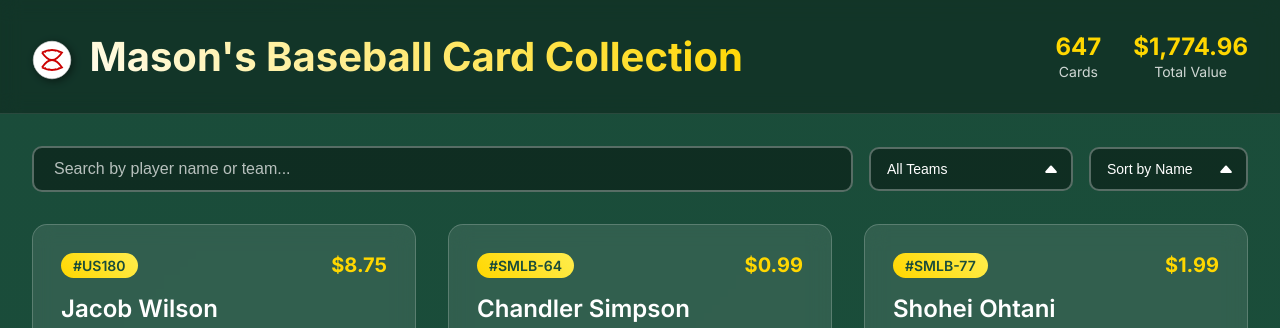
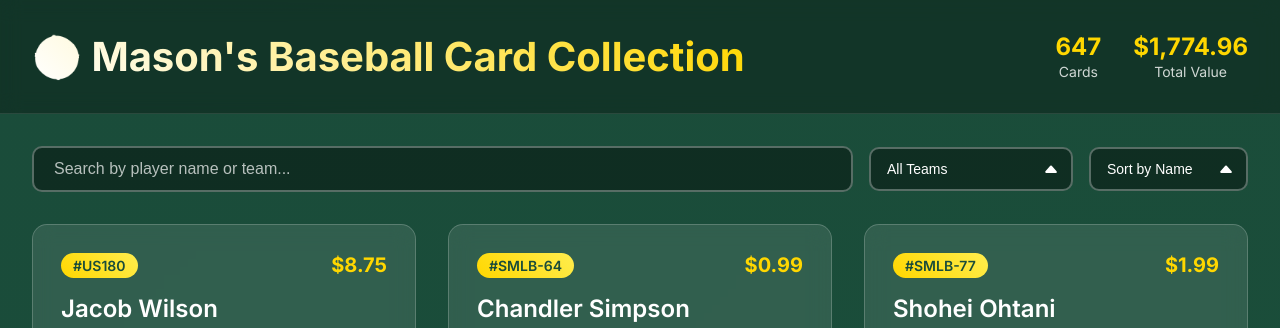
Before and after one commit to stevempoole/masons-baseball-cards, a website: page main.html in a window 1280 px wide. Shown: the top 328 px of the page. Drawn offline with Linux system fonts and the light colour scheme.

Commit message:
🥎 SIMPLE FIX: Using softball emoji for Chrome/Chromebook compatibility - works universally!

```diff
--- a/main.html
+++ b/main.html
@@ -14,23 +14,7 @@
         <!-- Header -->
         <header class="header">
             <div class="header-content">
-                <h1><svg class="baseball-header-icon" viewBox="0 0 32 32" width="40" height="40">
-                    <circle cx="16" cy="16" r="15" fill="#ffffff" stroke="#ddd" stroke-width="0.5"/>
-                    <!-- Classic baseball stitching pattern -->
-                    <path d="M8 10 Q16 6 24 10 Q20 16 16 16 Q12 16 8 10" stroke="#cc0000" stroke-width="1.5" fill="none"/>
-                    <path d="M8 22 Q16 26 24 22 Q20 16 16 16 Q12 16 8 22" stroke="#cc0000" stroke-width="1.5" fill="none"/>
-                    <!-- Stitch marks on curves -->
-                    <g stroke="#cc0000" stroke-width="1" fill="none">
-                        <path d="M10 9 L11 10"/>
-                        <path d="M13 8 L14 9"/>
-                        <path d="M18 8 L19 9"/>
-                        <path d="M21 9 L22 10"/>
-                        <path d="M10 23 L11 22"/>
-                        <path d="M13 24 L14 23"/>
-                        <path d="M18 24 L19 23"/>
-                        <path d="M21 23 L22 22"/>
-                    </g>
-                </svg> Mason's Baseball Card Collection</h1>
+                <h1>🥎 Mason's Baseball Card Collection</h1>
                 <div class="collection-stats">
                     <div class="stat">
                         <span class="stat-number" id="totalCards">0</span>
--- a/styles.css
+++ b/styles.css
@@ -144,12 +144,7 @@ body {
     -webkit-text-fill-color: transparent;
 }
 
-.baseball-header-icon {
-    display: inline-block;
-    margin-right: 0.5rem;
-    vertical-align: middle;
-    filter: drop-shadow(2px 2px 4px rgba(0, 0, 0, 0.5));
-}
+
 
 .collection-stats {
     display: flex;
```
Also changed, not shown: index.html (+1 -17 lines), simple-login.html (+1 -17 lines).
